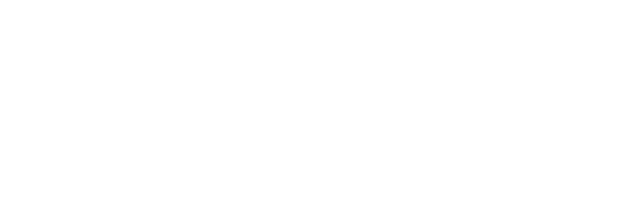
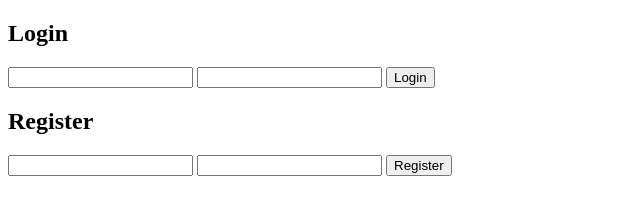
Before and after one commit to NopeProsOnly/kaden-tech.github.io, a plain HTML site: page login-signup/login.html in a window 1280 px wide. Shown: the whole page, without its empty margins (0-640 px from the left). Drawn offline with Linux system fonts and the light colour scheme.

Commit message:
login now here

```diff
--- a/login-signup/login.html
+++ b/login-signup/login.html
@@ -1,4 +1,25 @@
-<!DOCTYPE>
+<!DOCTYPE html>
 <html>
+	<head>
+		<title>Register a new user</title>
+		<link rel="shortcut icon" href="favicon.ico">
+	</head>
+	<body>
 
+		<!-- login form -->
+		<form>
+			<h2>Login</h2>
+			<input type="text" id="username">
+			<input type="password" id="password">
+			<button type="button" onclick="login()">Login</button>
+		</form>
+		<!-- register user form -->
+		<form>
+			<h2>Register</h2>
+			<input type="text" id="newUsername">
+			<input type="password" id="newPassword">
+			<button type="button" onclick="registerUser()">Register</button>
+		</form>
+		<script src="login.js"></script>
+	</body>
 </html>
--- /dev/null
+++ b/login-signup/login.js
@@ -0,0 +1,68 @@
+// Create a registration system
+var objPeople = [{
+        username: 'sam',
+        password: 'password25'
+    },
+    {
+        username: 'matt',
+        password: 'password88'
+    },
+    {
+        username: 'chris',
+        password: 'password3'
+    }
+]
+
+// login functionality
+function login() {
+    // retreive data from username and store in username variable
+    var username = document.getElementById('username').value
+        // retreive data from password and store in password variable
+    var password = document.getElementById('password').value
+
+    // loop through all the user pbjects and confrim if the username and password are correct
+    for (var i = 0; i < objPeople.length; i++) {
+        // check to
+        if (username == objPeople[i].username && password == objPeople[i].password) {
+            console.log(username + ' is logged in!!!')
+                // stop the statement if result is found true - this was a return in the video, break is best practice here
+            break
+        } else {
+            // error if username and password don't match
+            console.log('incorrect username or password')
+        }
+    }
+}
+
+// register functionality
+function registerUser() {
+    // store new users username
+    var registerUsername = document.getElementById('newUsername').value
+        // store new users password
+    var registerPassword = document.getElementById('newPassword').value
+        // store new user data in an object
+    var newUser = {
+            username: registerUsername,
+            password: registerPassword
+        }
+        // loop throught people array to see if the username is taken, or password to short
+    for (var i = 0; i < objPeople.length; i++) {
+        // check if new username is equal to any already created usernames
+        if (registerUser == objPeople[i].username) {
+            // alert user that the username is take
+            alert('That username is alreat in user, please choose another')
+                // stop the statement if result is found true
+            break
+            // check if new password is 8 characters or more
+        } else if (registerPassword.length < 8) {
+            // alert user that the password is to short
+            alert('That is to short, include 8 or more characters')
+                // stop the statement if result is found true
+            break
+        }
+    }
+    // push new object to the people array
+    objPeople.push(newUser)
+        // console the updated people array
+    console.log(objPeople)
+}
```
Also changed, not shown: login-signup/login.css (deleted).
